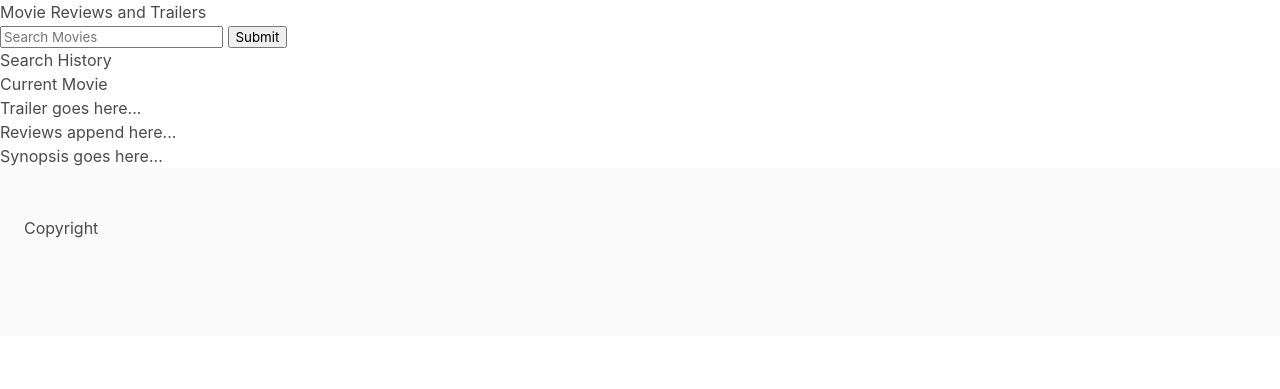
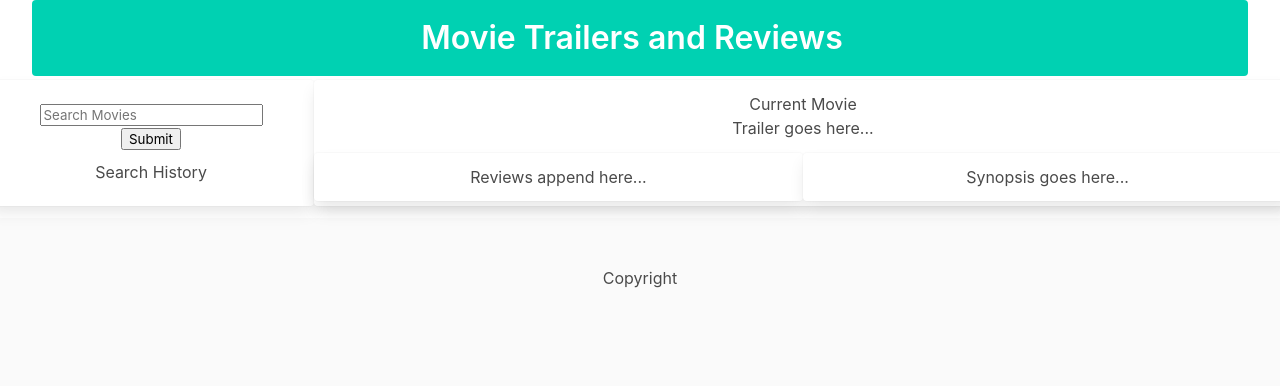
Before and after one commit to yaserhdev/movie-trailers-and-reviews, a plain HTML site: page movie.html in a window 1280 px wide. Drawn offline with nearby package versions, Linux system fonts and the light colour scheme.

Commit message:
Basic styling on all HTML pages

```diff
--- a/assets/css/style.css
+++ b/assets/css/style.css
@@ -0,0 +1,23 @@
+h1 {
+    text-align: center;
+}
+
+.search {
+    text-align: center;
+}
+
+form {
+    padding: 10px;
+}
+
+#history {
+    padding-bottom: 10px;
+}
+
+.column {
+    text-align: center;
+}
+
+#trailer {
+    margin-bottom: 25px;
+}
--- a/movie.html
+++ b/movie.html
@@ -8,26 +8,32 @@
     <link rel="stylesheet" href="https://cdn.jsdelivr.net/npm/bulma@0.9.4/css/bulma.min.css">
     <link rel="stylesheet" href="./assets/css/style.css" />
   </head>
-  <header>
-    <nav>
-        <h1 class="header">Movie Reviews and Trailers</h1>
-    </nav>
-  </header>
   <body>
-    <section>
+    <header>
+      <div class="container is-fluid content">
+        <h1 class="header notification is-primary">Movie Trailers and Reviews</h1>
+      </div>
+    </header>
+    <div class="columns">
+      <div class="column is-one-quarter card">
         <form id="search-form" class="search-form">
             <input type="text" placeholder="Search Movies"></input>
             <button id="submit-btn" type="submit">Submit</button>
         </form>
         <div id="history" class="hidden">Search History</div>
-    </section>
-    <section>
+      </div>
+      <div class="column card">
         <h1 id="current-movie" class="current-movie">Current Movie</h1>
         <div id="trailer" class="trailer">Trailer goes here...</div>
-        <div id="review" class="review">Reviews append here...</div>
-        <div id="synopsis" class="synopsis">Synopsis goes here...</div>
-    </section>
-    <script src="./assets/js/script.js"></script>
+        <div class="columns">
+          <div id="review" class="column card review">Reviews append here...</div>
+          <div id="synopsis" class="column card synopsis">Synopsis goes here...</div>
+        </div>
+      </div>
+    </div>
+  <script src="./assets/js/script.js"></script>
   </body>
-  <footer class="footer">Copyright</footer>
-  </html>
+<footer class="footer">
+  <p class="content has-text-centered">Copyright</p>
+</footer>
+</html>
```
Also changed, not shown: index.html (+12 -7 lines), results.html (+16 -12 lines).
